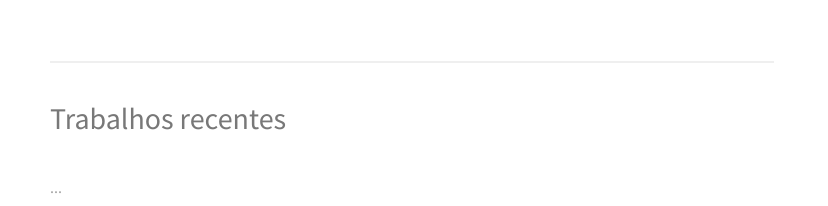
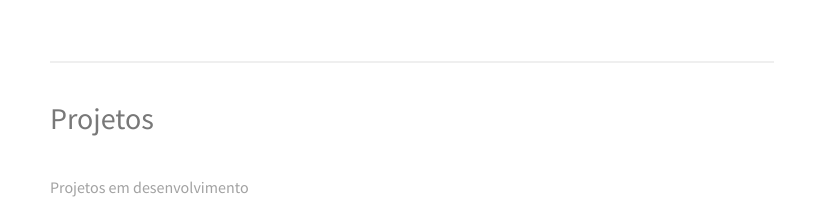
Before and after one commit to mtheusbrito/old, a plain HTML site: page index.html in a window 1280 px wide. Shown: the part 594-800 px from the top of the page, 452-1280 px from the left. Drawn offline with nearby package versions, Linux system fonts and the light colour scheme.

Commit message:
Update index.html

```diff
--- a/index.html
+++ b/index.html
@@ -58,8 +58,8 @@
 
 
         <section class="main-content-section">
-            <h2>Trabalhos recentes</h2>
-            <p>...</p>
+            <h2>Projetos</h2>
+            <p>Projetos em desenvolvimento</p>
 
         </section>
         <section class="main-content-section">
```
